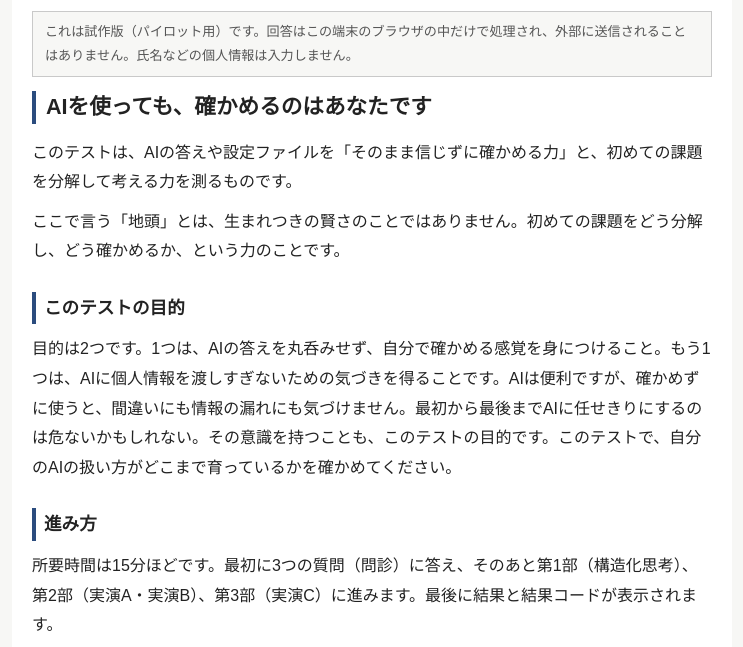
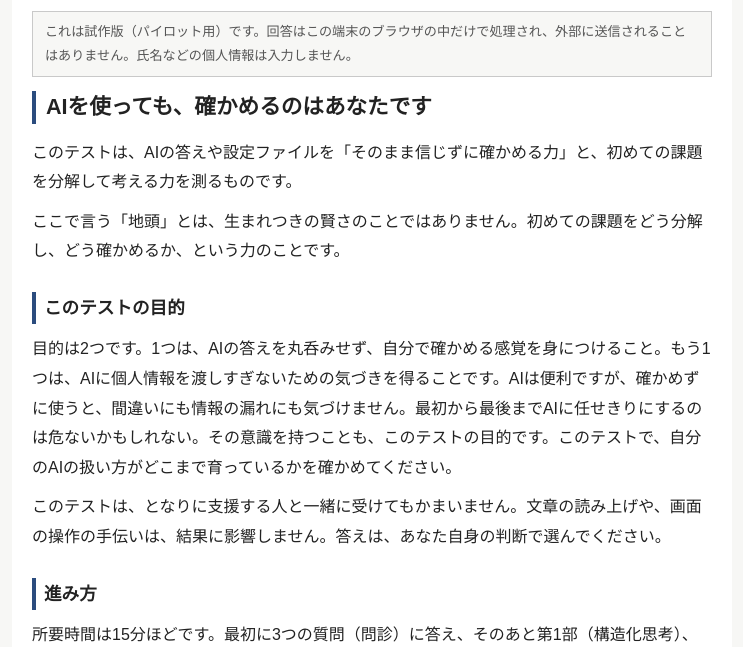
Before and after one commit to ritukal/ritukal.github.io, a plain HTML site: page index.html in a window 1280 px wide. Shown: the part 107-754 px from the top of the page, without its empty margins (268-1011 px from the left). Drawn offline with Linux system fonts and the light colour scheme.

Commit message:
支援者と一緒に受験できる旨を明記

```diff
--- a/index.html
+++ b/index.html
@@ -165,6 +165,7 @@
   <p>ここで言う「地頭」とは、生まれつきの賢さのことではありません。初めての課題をどう分解し、どう確かめるか、という力のことです。</p>
   <h2>このテストの目的</h2>
   <p>目的は2つです。1つは、AIの答えを丸呑みせず、自分で確かめる感覚を身につけること。もう1つは、AIに個人情報を渡しすぎないための気づきを得ることです。AIは便利ですが、確かめずに使うと、間違いにも情報の漏れにも気づけません。最初から最後までAIに任せきりにするのは危ないかもしれない。その意識を持つことも、このテストの目的です。このテストで、自分のAIの扱い方がどこまで育っているかを確かめてください。</p>
+  <p>このテストは、となりに支援する人と一緒に受けてもかまいません。文章の読み上げや、画面の操作の手伝いは、結果に影響しません。答えは、あなた自身の判断で選んでください。</p>
   <h2>進み方</h2>
   <p>所要時間は15分ほどです。最初に3つの質問（問診）に答え、そのあと第1部（構造化思考）、第2部（実演A・実演B）、第3部（実演C）に進みます。最後に結果と結果コードが表示されます。</p>
   <p><strong>第3部では、あなたが普段使っているAIを、別のタブ・別のアプリ・別の端末で開いて使います。AIを使っていない方・このテストにAIを使わない方は、第3部は対象外になります。</strong></p>
```
